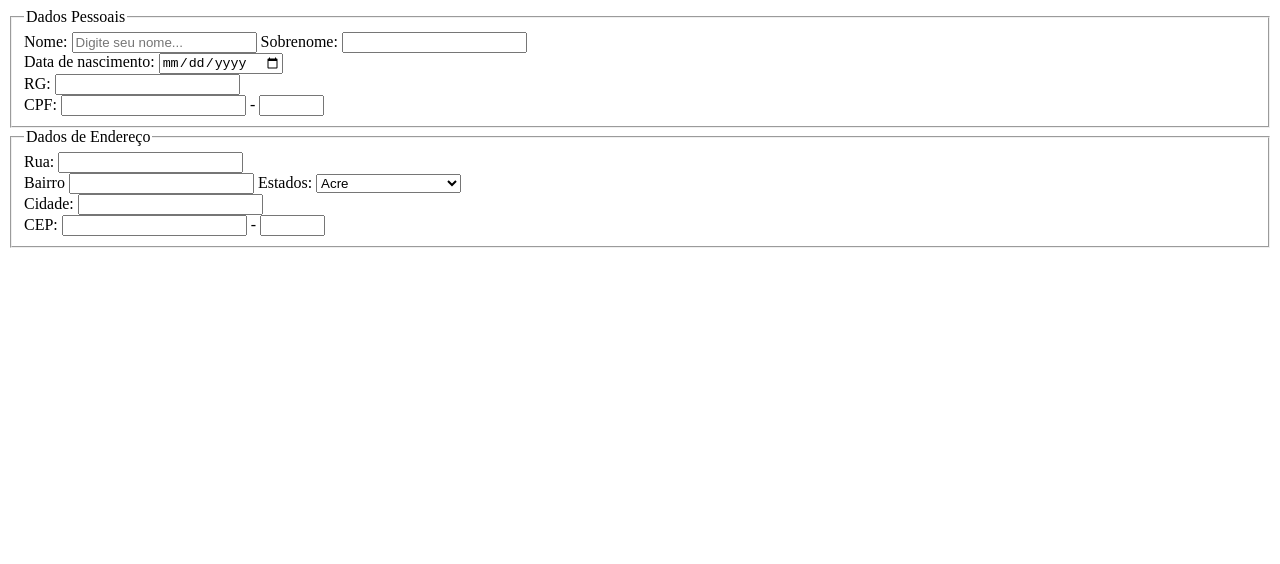
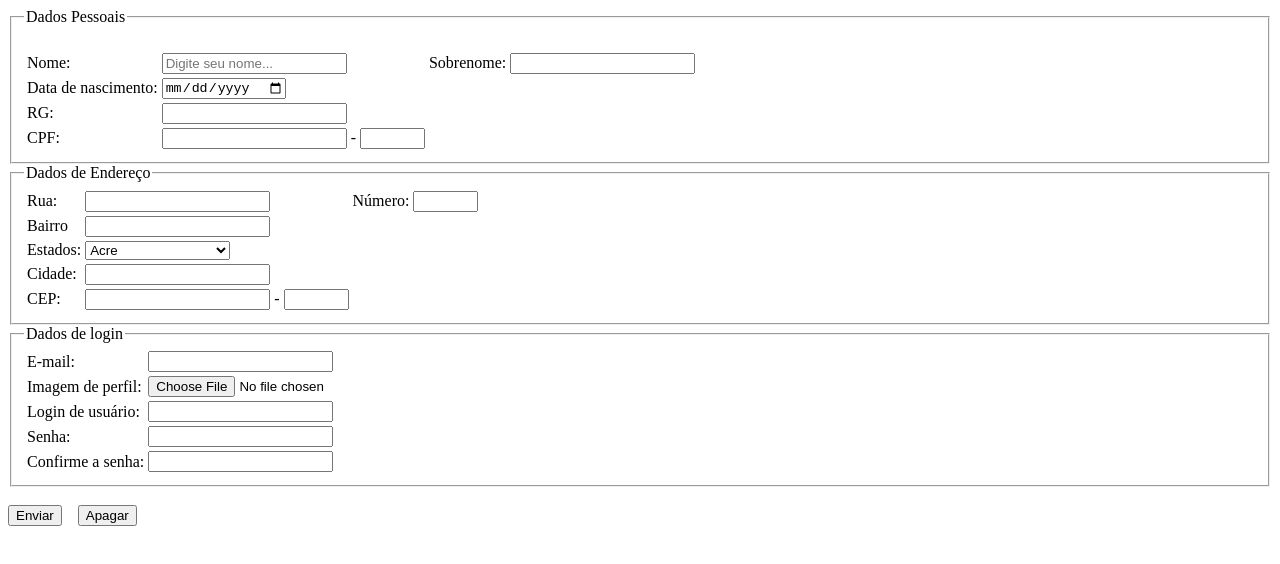
Before and after one commit to Kasyad3/ti113_html, a plain HTML site: page formulario1.html in a window 1280 px wide. Drawn offline with Linux system fonts and the light colour scheme.

Commit message:
feat: Tabela 4 em andamento + formulario 1 corrigido

```diff
--- /dev/null
+++ b/css/estilo.css
@@ -0,0 +1,36 @@
+h1 {
+    color: red;
+    background-color: black;
+    font-size: 30px;
+}
+
+#aboba{
+    color: green;
+    background-color: coral;
+    border: 2px;
+    border-radius: 15px;
+
+}
+
+section {
+    border: 1px solid blue;
+    background-color: rgb(50, 187, 187);
+}
+
+h2 {
+    border: 2px dashed red;
+    background-color: greenyellow;
+    border-radius: 15px;
+
+}
+
+button{
+    padding-top: 20px;
+    padding-bottom: 20px;
+    padding-left: 10px;
+    padding-right: 10px;
+    border-radius: 19px;
+    background-color: blueviolet;
+    color: white;
+
+}
--- a/css/style.css
+++ /dev/null
@@ -1,8 +0,0 @@
-body {
-    background: linear-gradient(90deg,rgb(243, 187, 4),rgb(159, 12, 12));
-    position: relative;
-    text-align: center;
-    color: rgb(49, 5, 211);
-    }
-
-button {background-color: crimson;}
--- /dev/null
+++ b/css/tabela4.css
@@ -0,0 +1,41 @@
+div{
+    background-color: rgb(226, 217, 217);
+    padding: 50px;
+    border-radius: 0 40px 0 40px;
+
+}
+
+table{
+    background-color: rgb(189, 197, 194);
+    display: flex;
+    align-items: center;
+    width: 100;
+    height: 100;
+}
+p{
+    color: grey;
+}
+
+#btn1{
+    background: linear-gradient(to left , red, orange, green, blue, violet);
+    background-color: palevioletred;
+    padding: 10px;
+    border-radius: 15px;
+    border: 0;
+}
+
+#btn2{
+    background: linear-gradient(to left , red, orange, green, blue, violet);
+    background-color: magenta;
+    padding: 10px;
+    border-radius: 15px;
+    border: 0;
+}
+
+#btn3{
+
+    background: linear-gradient(to left , red, orange, green, blue, violet);
+    padding: 10px;
+    border-radius: 15px;
+    border: 0;
+}
--- a/formulario1.html
+++ b/formulario1.html
@@ -1,28 +1,57 @@
 <!DOCTYPE html>
 <html lang="en">
+
 <head>
     <meta charset="UTF-8">
     <meta name="viewport" content="width=device-width, initial-scale=1.0">
     <title>Formulario 1</title>
 </head>
+
 <body>
     <form action="" method="get">
         <fieldset>
+
             <legend>Dados Pessoais</legend>
-        <label for="txt_nome">Nome:</label>
-        <input placeholder="Digite seu nome..." required type="text" name="txt_nome" id="txt_nome">
-        <label for="txt_sobrenome">Sobrenome:</label>
-        <input required type="text" name="txt_sobrenome" id="txt_sobrenome"> <br>
+            <table>
+                <tr>
 
+                    <td> <label for="txt_nome">Nome:</label> </td>
+                    <td><input placeholder="Digite seu nome..." required type="text" name="txt_nome" id="txt_nome"></td>
+                    <td><label for="txt_sobrenome">Sobrenome:</label></td>
+                    <td><input required type="text" name="txt_sobrenome" id="txt_sobrenome"></td> <br>
+
+                </tr>
+
+                <tr>
+
+                    <td>
                         <label for="txt_data_nascimento">Data de nascimento:</label>
+                    </td>
+                    <td>
                         <input required type="date" name="txt_data_nascimento" id="txt_data_nascimento"><br>
+                    </td>
+                </tr>
 
+                <tr>
+                    <td>
                         <label for="txt_rg">RG:</label>
+                    </td>
+                    <td>
                         <input type="text" name="txt_rg" id="txt_rg"><br>
+                    </td>
+                </tr>
 
+                <tr>
+                    <td>
                         <label for="txt_cpf">CPF:</label>
-        <input required type="text" name="txt_cpf" id="txt_cpf"> - <input size="5" type="text" name="txt_cpf_dig" id="txt_cpf_dig"><br>
+                    </td>
+                    <td>
+                        <input required type="text" name="txt_cpf" id="txt_cpf"> - <input size="5" type="text"
+                            name="txt_cpf_dig" id="txt_cpf_dig"><br>
+                    </td>
+                </tr>
 
+            </table>
 
         </fieldset>
 
@@ -30,13 +59,34 @@
         <fieldset>
             <legend>Dados de Endereço</legend>
 
+            <table>
+                <tr>
+                    <td>
                         <label for="txt_rua">Rua:</label>
-        <input type="text" name="txt_rua" id="txt_rua"> <br>
+                    </td>
 
+                    <td>
+                        <input type="text" name="txt_rua" id="txt_rua">
+                    </td>
+
+                    <td><label for="txt_num">Número:</label></td>
+                    <td><input size="5px" type="text" name="txt_num" id="txt_num"> <br> </td>
+                </tr>
+
+                <tr>
+                    <td>
                         <label for="txt_bairro">Bairro</label>
+                    </td>
+                    <td>
                         <input type="text" name="txt_bairro" id="txt_bairro">
+                    </td>
+                </tr>
 
+                <tr>
+                    <td>
                         <label for="slt_uf">Estados:</label>
+                    </td>
+                    <td>
                         <select id="slt_uf" name="slt_uf">
                             <option value="AC">Acre</option>
                             <option value="AL">Alagoas</option>
@@ -67,14 +117,75 @@
                             <option value="TO">Tocantins</option>
                             <option value="EX">Estrangeiro</option>
                         </select><br>
+                    </td>
+                </tr>
 
+                <tr>
+                    <td>
                         <label for="txt_cidade">Cidade:</label>
+                    </td>
+                    <td>
                         <input type="text" name="txt_cidade" id="txt_cidade"><br>
+                    </td>
+                </tr>
 
+                <tr>
+                    <td>
                         <label for="txt_cep">CEP:</label>
-            <input type="text" name="txt_cep" id="txt_cep"> - <input size="5" type="text" name="txt_cep_dig" id="txt_cep_dig"> <br>
+                    </td>
+                    <td>
+                        <input type="text" name="txt_cep" id="txt_cep"> - <input size="5" type="text" name="txt_cep_dig"
+                            id="txt_cep_dig"> <br>
+                    </td>
+                </tr>
+
+            </table>
 
         </fieldset>
+
+        <fieldset>
+            <legend>Dados de login</legend>
+            <table>
+                <tr>
+                    <td><label for="txt_email">E-mail:</label></td>
+                    <td><input type="email" name="txt_email" id="txt_email"></td>
+                </tr>
+
+                <tr>
+                    <td><label for="arq_img">Imagem de perfil:</label></td>
+                    <td><input accept="image/png, image/jpeg" type="file" name="arq_img" id="arq_img"></td>
+                </tr>
+
+                <tr>
+                    <td><label for="txt_login">Login de usuário:</label></td>
+                    <td><input type="text" name="txt_login" id="txt_login"></td>
+                </tr>
+
+                <tr>
+                    <td>
+                        <label for="txt_senha">Senha:</label>
+                    </td>
+                    <td>
+                        <input type="password" name="txt_senha" id="txt_senha">
+                    </td>
+
+                </tr>
+
+                <tr>
+                    <td><label for="txt_confirm_senha"> Confirme a senha:</label></td>
+                    <td>
+                        <input type="password" name="txt_confirm_senha" id="txt_confirm_senha">
+                    </td>
+                </tr>
+
+            </table>
+
+        </fieldset> <br>
+
+        <button id="btn_enviar" name="btn_enviar" type="submit">Enviar</button> &nbsp;&nbsp;
+        <button type="reset">Apagar</button>
+
     </form>
 </body>
+
 </html>
--- /dev/null
+++ b/pagina3.html
@@ -0,0 +1,46 @@
+<!DOCTYPE html>
+<html lang="en">
+
+<head>
+    <meta charset="UTF-8">
+    <meta name="viewport" content="width=device-width, initial-scale=1.0">
+    <title>Entendendo CSS</title>
+    <link rel="stylesheet" href="css/estilo.css">
+    <style>
+        p{
+            color: blueviolet;
+            background-color:#ddd;
+            font-size: 20px;
+        }
+
+    </style>
+</head>
+
+<body>
+
+    <!-- tag html que indica um cabeçalho de pagina -->
+    <header>
+        <h1>cabeçalho da página</h1>
+        <section>
+            <h2>Conteúdo</h2>
+            <p>
+                Lorem, ipsum dolor sit amet consectetur adipisicing elit. Non eum provident quo laboriosam,
+                natus vitae voluptatibus magnam quisquam suscipit,repellat velit sequi voluptatum. Incidunt corrupti
+                soluta ipsam nesciunt consectetur quos?
+            </p>
+        </section>
+
+        <footer>
+            <h3>
+                Aqui é o rodapé da <span style="color:hotpink"> página</span>
+            </h3>
+            <button>
+                Clique aqui!
+            </button>
+
+            <p id="aboba">aboba</p>
+        </footer>
+    </header>
+
+</body>
+</html>
```
Also changed, not shown: formulario2.html (added, +103 -0 lines), tabela4.html (+17 -7 lines). Lines whose indentation alone changed are shown as unchanged.
